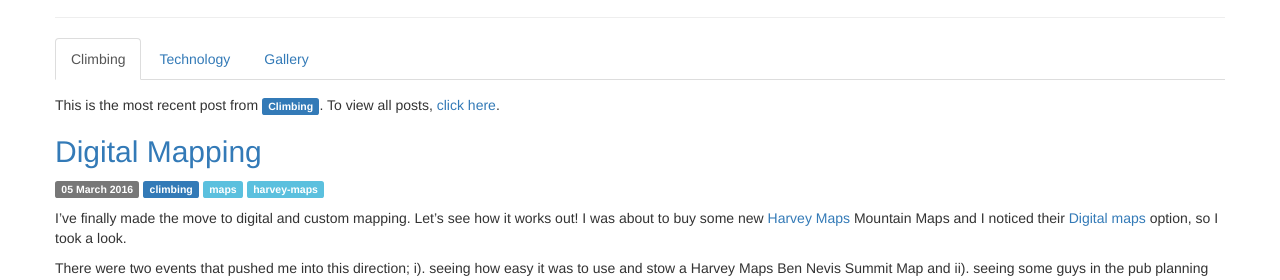
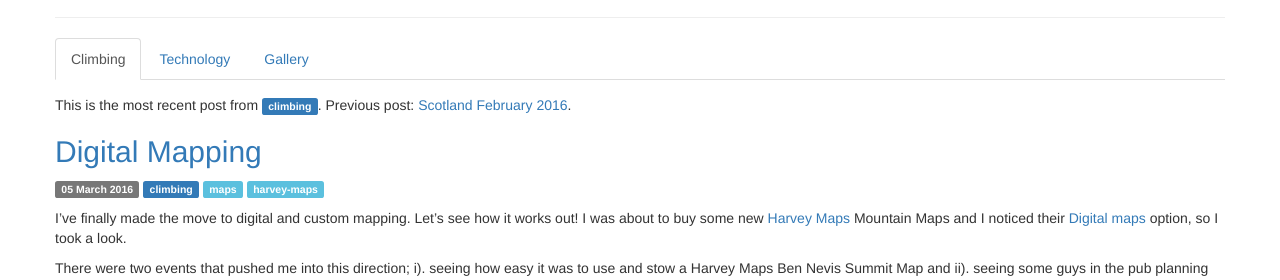
Before and after one commit to msyea/msyea.github.io, a Jekyll site: the page built from index.html, in a window 1280 px wide. Shown: the part 134-414 px from the top of the page. Built offline with Jekyll 4.4.1, drawn with Linux system fonts in a browser that asks for light colours; comment, search, counter and statistics services are not loaded.

Commit message:
Adding previous post and category link

```diff
--- a/index.html
+++ b/index.html
@@ -18,19 +18,21 @@ title: Home
     </ul>
     <div class="tab-content">
       {% for category in site.my_categories %}
+      {% assign current = site.categories[category][0]  %}
+      {% assign previous = site.categories[category][1]  %}
       <div role="tabpanel" class="tab-pane{% if forloop.first %} active{% endif %}" id="tab-{{ category }}">
         <p>This is the most recent post from
-          <span class="label label-primary">{{ category | capitalize }}</span>. To view all posts, <a href="/{{ category }}.html">click here</a>.
+          <a class="label label-primary" href="/{{ category }}.html">{{ category }}</a>.
+          Previous post: <a href="{{ previous.url }}">{{ previous.title }}</a>.
         </p>
-            {% assign post = site.categories[category] | first %}
-          <div itemid="{{ post.id }}" itemscope itemtype="http://schema.org/BlogPosting" sameAs="{{ post.url }}">
-            <h2 itemprop="headline"><a href="{{ post.url }}" itemprop="url">{{ post.title }}</a></h2>
-            <p><time class="label label-default" itemprop="datePublished" datetime="{{ post.date | date_to_xmlschema }}">{{ post.date | date_to_long_string }}</time>
-              {% for category in post.categories %}<span class="label label-primary" itemprop="keywords">{{ category }}</span> {% endfor %}
-              {% for tag in post.tags %}<span class="label label-info" itemprop="keywords">{{ tag }}</span> {% endfor %}
+          <div itemid="{{ current.id }}" itemscope itemtype="http://schema.org/BlogPosting" sameAs="{{ current.url }}">
+            <h2 itemprop="headline"><a href="{{ current.url }}" itemprop="url">{{ current.title }}</a></h2>
+            <p><time class="label label-default" itemprop="datePublished" datetime="{{ current.date | date_to_xmlschema }}">{{ current.date | date_to_long_string }}</time>
+              {% for category in current.categories %}<a class="label label-primary" href="/{{ category }}.html" itemprop="keywords">{{ category }}</a> {% endfor %}
+              {% for tag in current.tags %}<span class="label label-info" itemprop="keywords">{{ tag }}</span> {% endfor %}
             </p>
             <div itemprop="articleBody">
-              {{ post.content }}
+              {{ current.content }}
             </div>
           </div>
       </div>
```
